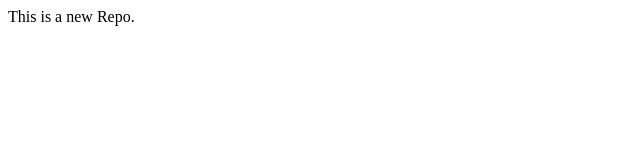
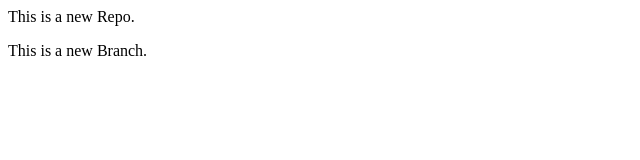
Before and after one commit to Himanshusahu-byte/LocalRepo, a plain HTML site: page index.html in a window 1280 px wide. Shown: the whole page, without its empty margins (0-640 px from the left). Drawn offline with Linux system fonts and the light colour scheme.

Commit message:
Add new Feature

```diff
--- a/index.html
+++ b/index.html
@@ -1 +1,2 @@
 <p>This is a new Repo.</p>
+<p>This is a new Branch.</p>
```
